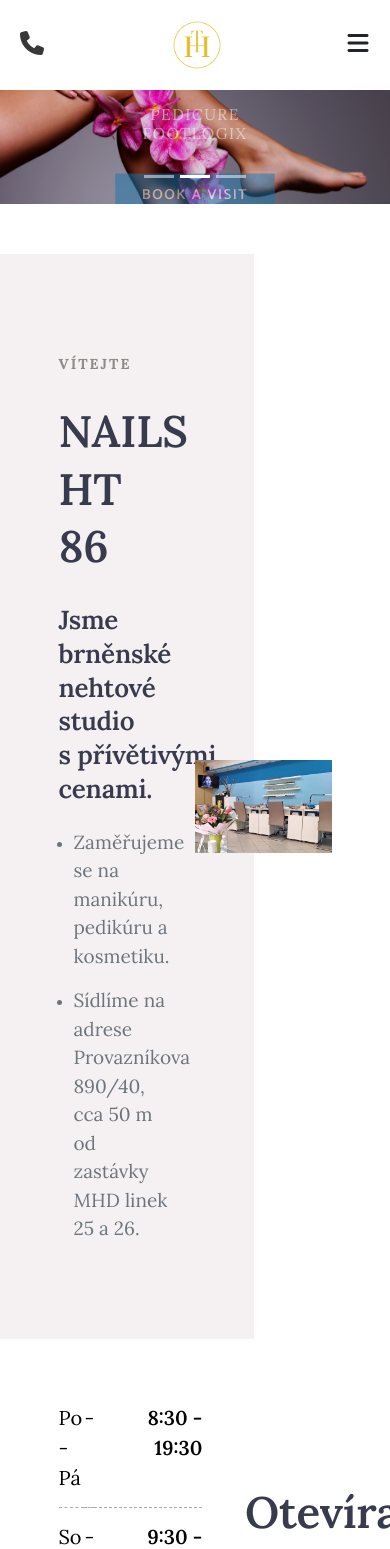
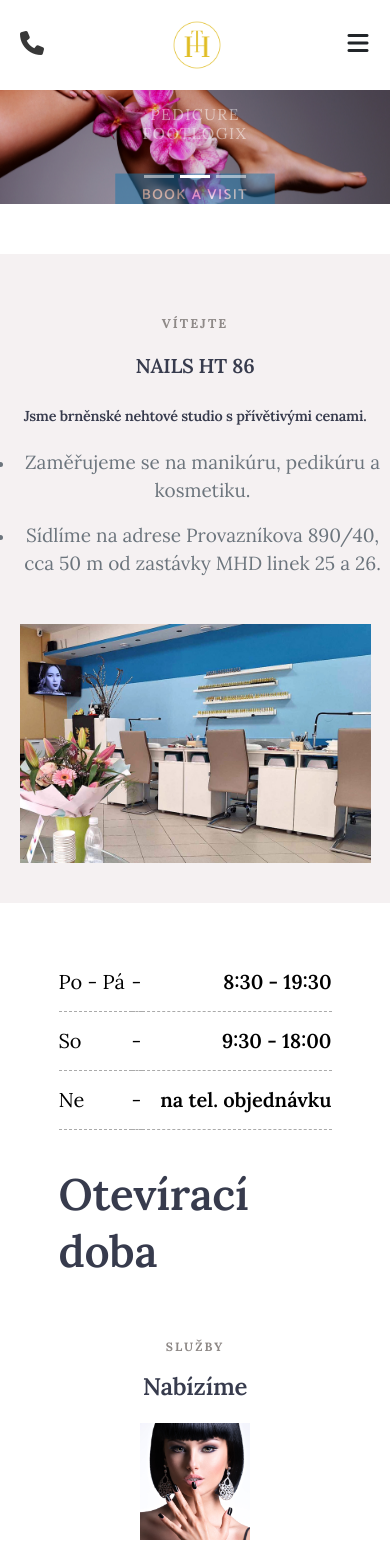
Before and after one commit to NguyenDanhKhanh07022002/ProjectFE_Nails, a React (Vite) app: page / in a window 390 px wide. Shown: the top 1549 px of the page. Built offline with nearby package versions, Linux system fonts and the light colour scheme.

Commit message:
animation scoll and reponsive

```diff
--- a/src/components/BannerBackgroundLeft.jsx
+++ b/src/components/BannerBackgroundLeft.jsx
@@ -1,5 +1,15 @@
 import "./BannerBackgroundLeft.scss";
+import "aos/dist/aos.css";
+import { useEffect } from "react";
+import AOS from "aos";
 function BannerBackgroundLeft(props) {
+  useEffect(() => {
+    AOS.init({
+      duration: 1000,
+      once: true,
+    });
+  }, []);
+
   const listItems = props.lists.map((list, index) => (
     <li key={index}>
       <p>{list}</p>
@@ -7,7 +17,7 @@
   ));
   return (
     <>
-      <div id="widget-container">
+      <div id="widget-container" data-aos="fade-up">
         <section
           className={
             "container-left " +
--- a/src/components/BannerBackgroundLeft.scss
+++ b/src/components/BannerBackgroundLeft.scss
@@ -31,11 +31,13 @@
 
         &__header {
           margin-bottom: 28px;
+          font-size: 2rem;
         }
 
         &__description {
           margin-top: 12px;
           margin-bottom: 22px;
+          font-size: 1rem;
         }
 
         ul {
@@ -61,6 +63,8 @@
   }
 
   .container-left-pink {
+    position: relative;
+
     &:after {
       position: absolute;
       content: "";
@@ -72,4 +76,87 @@
       background-color: #f5f1f2;
     }
   }
+
+  @media (max-width: 768px) {
+    .container-left-pink {
+      &:after {
+        width: 100%;
+        left: 0;
+      }
+    }
+  }
+
+  @media (max-width: 1200px) {
+    .container-left .banner-wrapper {
+      width: 90%;
+    }
+
+    .container-left .banner-wrapper--text {
+      width: 45%;
+    }
+
+    .container-left .banner-wrapper--image {
+      width: 45%;
+    }
+  }
+
+  @media (max-width: 992px) {
+    .container-left .banner-wrapper {
+      width: 100%;
+      flex-direction: column;
+      padding-top: 80px;
+      padding-bottom: 60px;
+    }
+
+    .container-left .banner-wrapper--text,
+    .container-left .banner-wrapper--image {
+      width: 100%;
+      text-align: center;
+    }
+
+    .container-left .banner-wrapper--text__header {
+      font-size: 1.75rem;
+    }
+
+    .container-left .banner-wrapper--text__description {
+      font-size: 0.9rem;
+    }
+  }
+
+  @media (max-width: 768px) {
+    .container-left .banner-wrapper--text__title {
+      font-size: 0.8rem;
+      margin-bottom: 20px;
+    }
+
+    .container-left .banner-wrapper--text__header {
+      font-size: 1.5rem;
+    }
+
+    .container-left .banner-wrapper--image {
+      margin-top: 30px;
+    }
+  }
+
+  @media (max-width: 576px) {
+    .container-left .banner-wrapper {
+      padding-top: 60px;
+      padding-bottom: 40px;
+    }
+
+    .container-left .banner-wrapper--text__header {
+      font-size: 1.25rem;
+    }
+
+    .container-left .banner-wrapper--image img {
+      max-width: 90%;
+      margin: auto;
+    }
+  }
+
+  @media (max-width: 768px) {
+    &:after {
+      width: 100%;
+    }
+  }
 }
--- a/src/components/BannerBackgroundRight.jsx
+++ b/src/components/BannerBackgroundRight.jsx
@@ -14,7 +14,7 @@
             (props.isShowBackground ? "container-right-pink" : "")
           }
         >
-          <div className="banner-wrapper">
+          <div className="banner-wrapper" data-aos="fade-up">
             <div className="banner-wrapper--image">
               <img src={props.image} alt="img" />
             </div>
--- a/src/components/OpenningHour.jsx
+++ b/src/components/OpenningHour.jsx
@@ -1,10 +1,19 @@
 import "./OpenningHour.scss";
+import "aos/dist/aos.css";
+import { useEffect } from "react";
+import AOS from "aos";
 function OpenningHour() {
+  useEffect(() => {
+    AOS.init({
+      duration: 1000,
+      once: true,
+    });
+  }, []);
   return (
     <>
       <div id="widget-container">
         <section className="open-hour-wrapper">
-          <div className="open-hour-wrapper--schedule">
+          <div className="open-hour-wrapper--schedule" data-aos="fade-right">
             <table className="table">
               <tbody>
                 <tr>
@@ -25,7 +34,7 @@
               </tbody>
             </table>
           </div>
-          <div className="open-hour-wrapper--title">
+          <div className="open-hour-wrapper--title" data-aos="fade-left">
             <h3>Otevírací doba</h3>
           </div>
         </section>
--- a/src/components/OpenningHour.scss
+++ b/src/components/OpenningHour.scss
@@ -26,6 +26,60 @@
       }
     }
 
+    #widget-container {
+      margin-top: 50px;
+    }
+
+    .open-hour-wrapper {
+      display: flex;
+      flex-wrap: wrap;
+      justify-content: space-between;
+      align-items: center;
+      width: 70%;
+      margin: auto;
+    }
+
+    .open-hour-wrapper--schedule {
+      width: 50%;
+    }
+
+    .open-hour-wrapper--schedule table {
+      width: 100%;
+    }
+
+    .open-hour-wrapper--schedule table td {
+      font-size: 1.25rem;
+      padding: 14px 0;
+      border-top: none;
+      border-bottom: 1px dashed #aaa;
+    }
+
+    .open-hour-wrapper--schedule table .text-end {
+      font-weight: 600;
+    }
+
+    .open-hour-wrapper--title {
+      width: 50%;
+      padding-left: 50px;
+    }
+
+    @media (max-width: 768px) {
+      .open-hour-wrapper {
+        width: 90%;
+      }
+
+      .open-hour-wrapper--schedule,
+      .open-hour-wrapper--title {
+        width: 100%;
+        padding-left: 0;
+      }
+
+      .open-hour-wrapper--title {
+        margin-top: 20px;
+      }
+    }
+
+
     &--title {
       width: 50%;
       padding-left: 50px;
--- a/src/components/PriceCard.jsx
+++ b/src/components/PriceCard.jsx
@@ -1,8 +1,17 @@
 import "./PriceCard.scss";
+import "aos/dist/aos.css";
+import { useEffect } from "react";
+import AOS from "aos";
 function PriceCard(props) {
+  useEffect(() => {
+    AOS.init({
+      duration: 1000, // thời gian hiệu ứng chạy
+      once: true, // hiệu ứng chạy một lần duy nhất
+    });
+  }, []);
   return (
     <>
-      <div id="pricing-card">
+      <div id="pricing-card" data-aos="fade-right">
         <span className="pricing-section">nové nehty</span>
         <h5 className="pricing-title">Manikúra</h5>
         <ul className="pricing-list">
--- a/src/components/ServiceOffer.jsx
+++ b/src/components/ServiceOffer.jsx
@@ -1,9 +1,18 @@
 import "./ServiceOffer.scss";
 import ServiceCard from "./ServiceCard";
+import "aos/dist/aos.css";
+import { useEffect } from "react";
+import AOS from "aos";
 function ServiceOffer() {
+  useEffect(() => {
+    AOS.init({
+      duration: 1000,
+      once: true,
+    });
+  }, []);
   return (
     <>
-      <div id="widget-container">
+      <div id="widget-container" data-aos="fade-up">
         <div className="service-offer-title">
           <span className="service-offer-title-section">Služby</span>
           <h2>Nabízíme</h2>
--- a/src/components/ServiceOffer.scss
+++ b/src/components/ServiceOffer.scss
@@ -30,4 +30,61 @@
   align-items: center;
   width: 70%;
   margin: auto;
+
+  /* Đặt kích thước mặc định cho ServiceCard */
+  &>* {
+    margin-bottom: 20px;
+    flex: 1 1 calc(33.333% - 20px);
+    /* Điều chỉnh để có 3 cột trên màn hình lớn */
+  }
 }
+
+/* Media queries cho các kích thước màn hình nhỏ hơn */
+@media (max-width: 768px) {
+  .service-offer-title {
+    margin-top: 50px;
+  }
+
+  .service-offer-title-section {
+    font-size: 0.8rem;
+    margin-bottom: 20px;
+  }
+
+  .service-offer-title h2 {
+    font-size: 1.75rem;
+    margin-bottom: 30px;
+  }
+
+  #service-offer-container {
+    width: 90%;
+    /* Khi màn hình nhỏ hơn 768px, thay đổi cách sắp xếp thành cột */
+    flex-direction: column;
+
+    /* Đổi hướng sắp xếp thành cột */
+    &>* {
+      flex: 1 1 100%;
+      /* Mỗi phần tử chiếm toàn bộ chiều rộng của container */
+    }
+  }
+}
+
+@media (max-width: 480px) {
+  .service-offer-title {
+    margin-top: 30px;
+  }
+
+  .service-offer-title-section {
+    font-size: 0.75rem;
+    margin-bottom: 15px;
+  }
+
+  .service-offer-title h2 {
+    font-size: 1.5rem;
+    margin-bottom: 20px;
+  }
+
+  #service-offer-container {
+    width: 100%;
+    /* Đặt chiều rộng 100% cho màn hình rất nhỏ */
+  }
+}
--- a/src/pages/Reserve.jsx
+++ b/src/pages/Reserve.jsx
@@ -56,20 +56,20 @@
       service: bookingService,
       date: bookingDate.toISOString().split("T")[0],
       time: bookingTime,
-      name: bookingName,
-      phone: bookingPhone,
-      mail: bookingMail,
+      fullName: bookingName,
+      phoneNumber: bookingPhone,
+      email: bookingMail,
       description: bookingDescription,
     };
     console.log(data);
-    // axios
-    //   .post("/booking", data)
-    //   .then(function (response) {
-    //     console.log(response);
-    //   })
-    //   .catch(function (error) {
-    //     console.log(error);
-    //   });
+    axios
+      .post(`http://localhost:8082/api/bookings/create`, data)
+      .then(function (response) {
+        console.log(response);
+      })
+      .catch(function (error) {
+        console.log(error);
+      });
   };
   return (
     <Box sx={{ width: "60%", margin: "auto" }}>
@@ -190,20 +190,20 @@
                 </p>
               </div>
               <div>
-                <label for="fname">Name:</label>
+                <label for="fullName">Name:</label>
                 <input
                   type="text"
-                  id="fname"
-                  name="fname"
+                  id="fullName"
+                  name="fullName"
                   value={bookingName}
                   onChange={(e) => setBookingName(e.target.value)}
                 />
                 <br />
-                <label for="phone">Phone:</label>
+                <label for="phoneNumber">Phone:</label>
                 <input
                   type="text"
-                  id="phone"
-                  name="phone"
+                  id="phoneNumber"
+                  name="phoneNumber"
                   value={bookingPhone}
                   onChange={(e) => setBookingPhone(e.target.value)}
                 />
```
